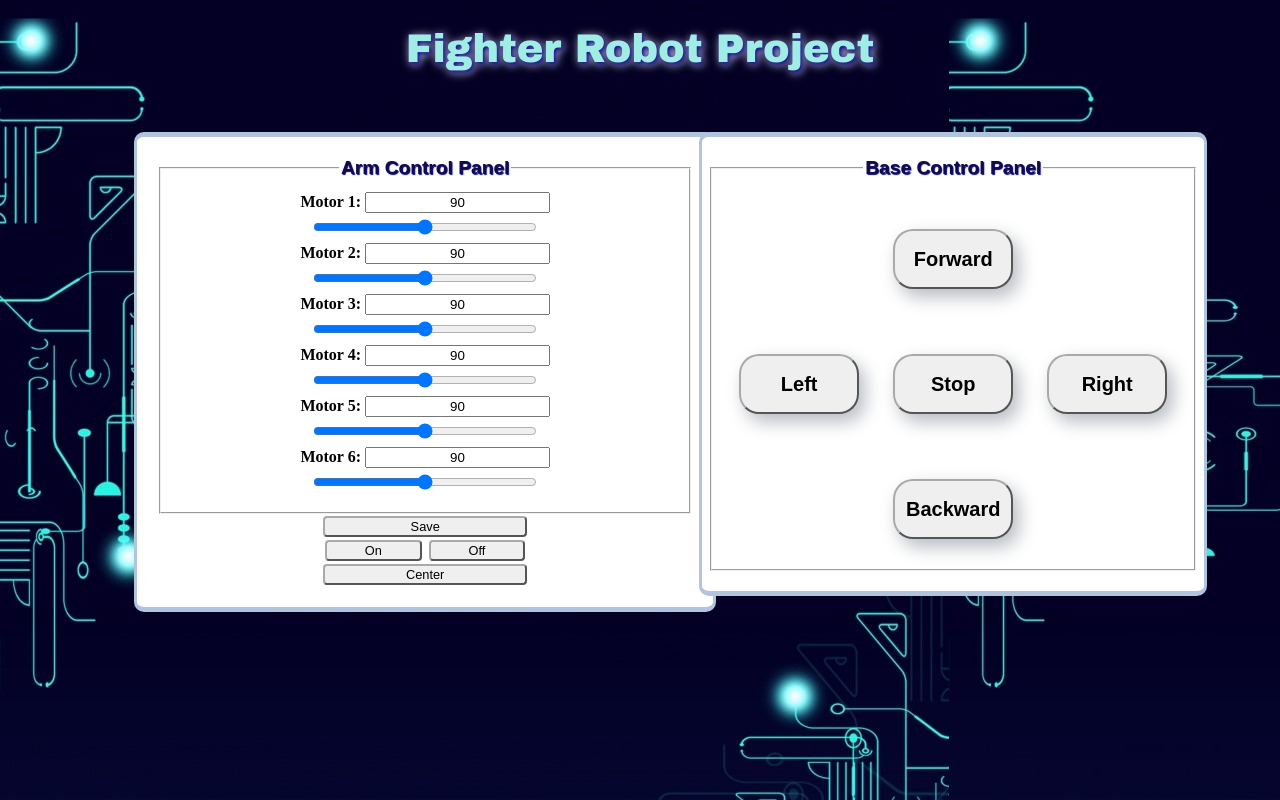
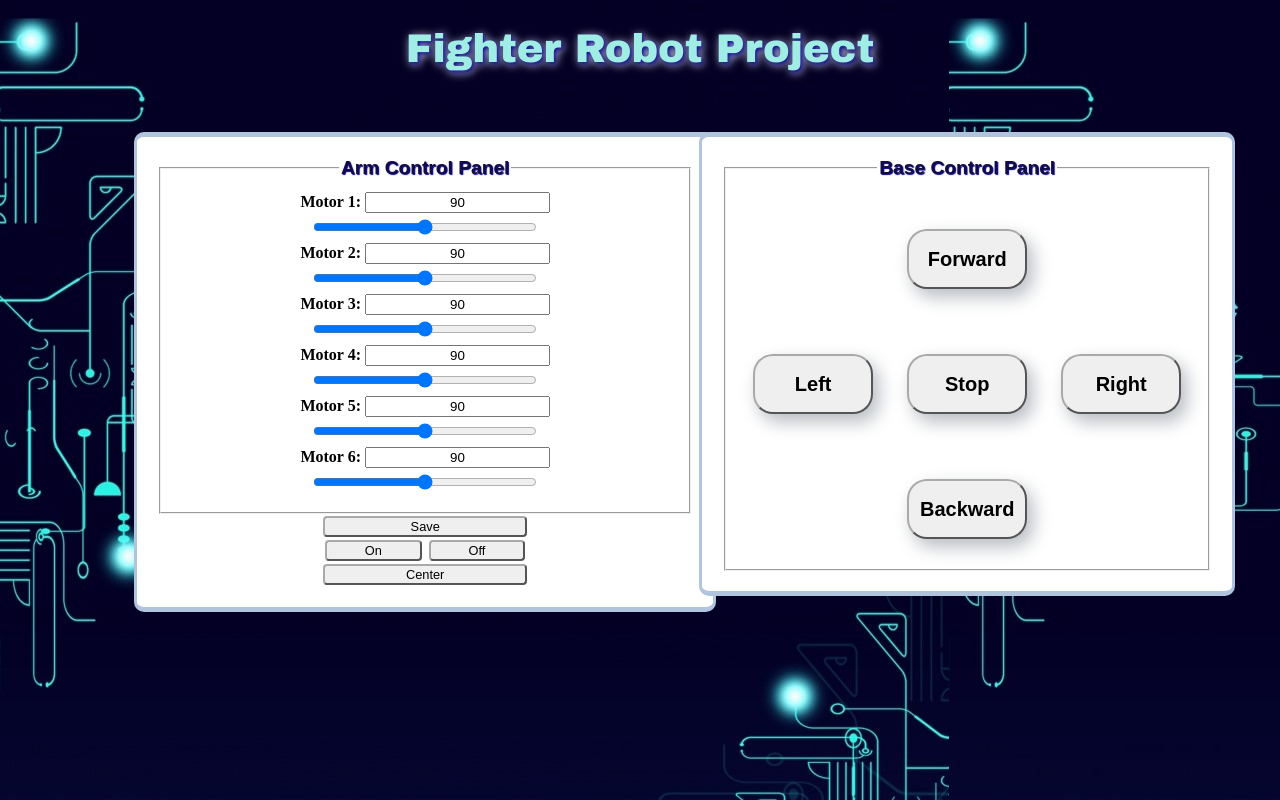
Before and after one commit to KawtherAH/FR_ControlPanel, a PHP site: page / in a window 1280 px wide. Run offline with PHP 8.4, Linux system fonts and the light colour scheme.

Commit message:
Update ss.css

```diff
--- a/ss.css
+++ b/ss.css
@@ -17,7 +17,7 @@ div.base{
     margin-left: 54%;
     /*height: 66%;
     width: 35%;*/
-    padding: 20px 6px 20px 6px;
+    padding: 20px;
     text-align: center;
     border: 10px solid #B0C4DE;
     border-radius: 10px;
```
